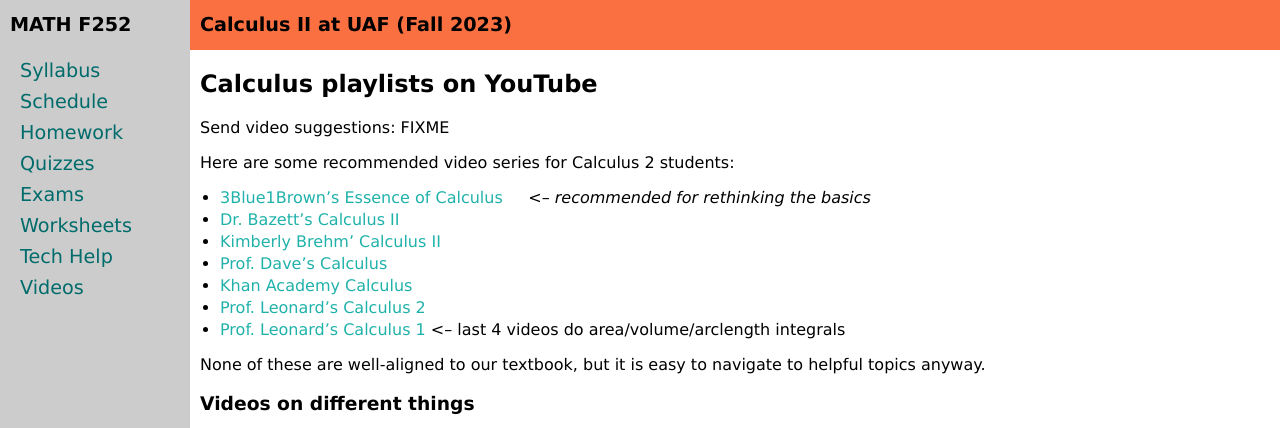
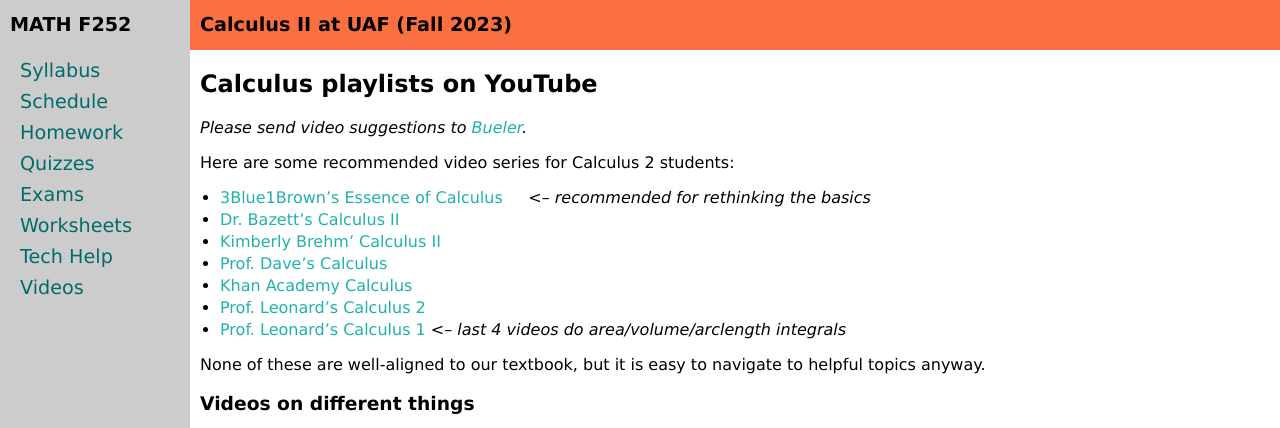
Before and after one commit to uaf-math/calc2, a Jekyll site: the page built from videos.md, in a window 1280 px wide. Shown: the top 428 px of the page. Built offline with Jekyll 4.4.1, drawn with Linux system fonts in a browser that asks for light colours.

Commit message:
remove a FIXME

```diff
--- a/videos.md
+++ b/videos.md
@@ -5,7 +5,7 @@ title: Videos
 
 ## Calculus playlists on YouTube
 
-Send video suggestions: FIXME
+_Please send video suggestions to <a href="mailto:elbueler@alaska.edu">Bueler</a>._
 
 Here are some recommended video series for Calculus 2 students:
 
@@ -15,7 +15,7 @@ Here are some recommended video series for Calculus 2 students:
   * [Prof. Dave's Calculus](https://www.youtube.com/playlist?list=PLybg94GvOJ9ELZEe9s2NXTKr41Yedbw7M)
   * [Khan Academy Calculus](https://www.youtube.com/playlist?list=PL19E79A0638C8D449)
   * [Prof. Leonard's Calculus 2](https://www.youtube.com/playlist?list=PLDesaqWTN6EQ2J4vgsN1HyBeRADEh4Cw-)
-  * [Prof. Leonard's Calculus 1](https://www.youtube.com/playlist?list=PLF797E961509B4EB5) <-- last 4 videos do area/volume/arclength integrals
+  * [Prof. Leonard's Calculus 1](https://www.youtube.com/playlist?list=PLF797E961509B4EB5) <i><-- last 4 videos do area/volume/arclength integrals</i>
 
 None of these are well-aligned to our textbook, but it is easy to navigate to helpful topics anyway.
 
```
